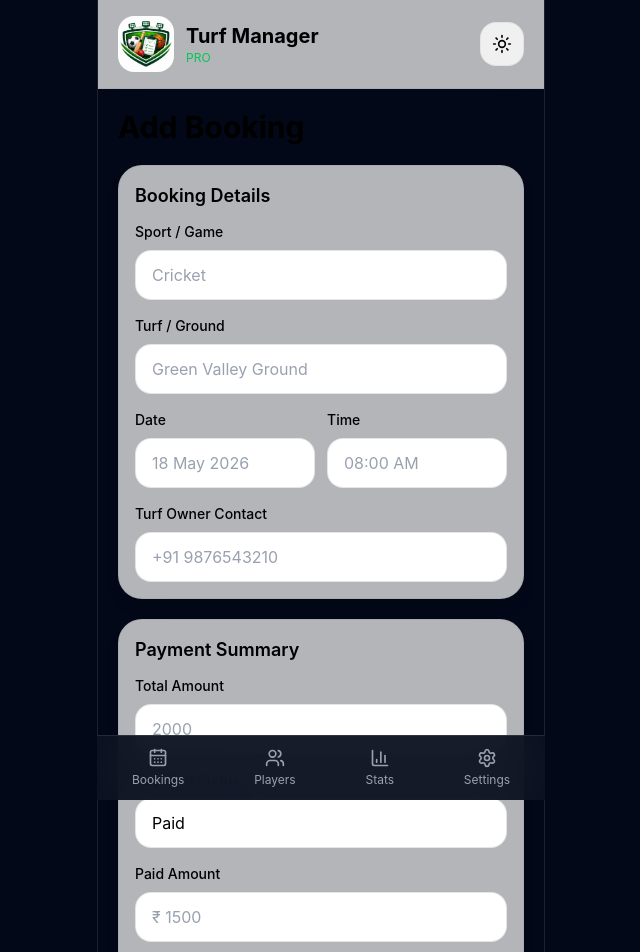
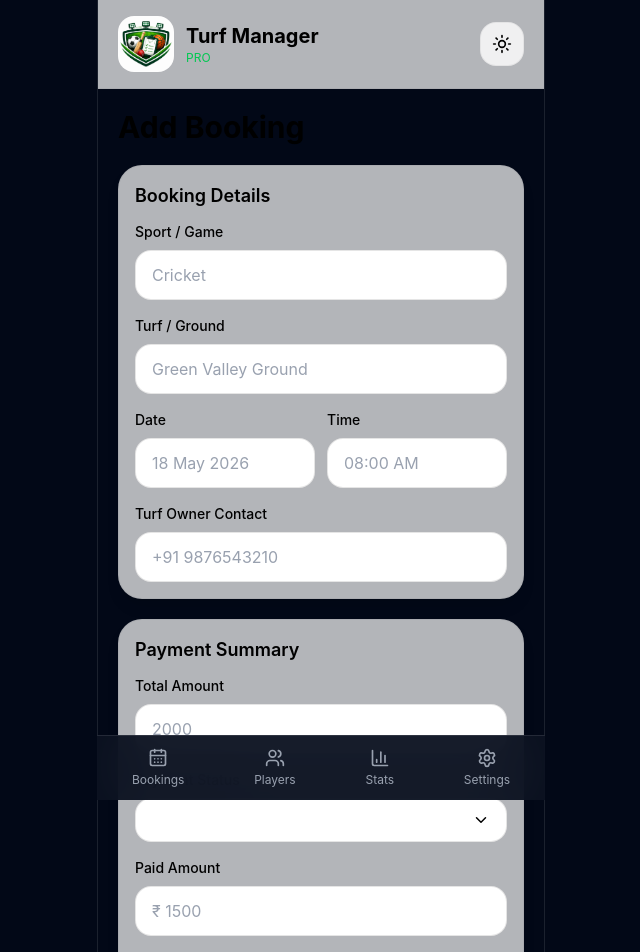
Before and after one commit to SwastikOP14/turf-manager-pro, a React (Vite) app: page /add-booking in a window 1280 px wide. Shown: the top 952 px of the page, without its empty margins (319-959 px from the left). Built offline with nearby package versions, Linux system fonts and the light colour scheme.

Commit message:
Updated project

```diff
--- a/src/pages/AddBooking/AddBooking.jsx
+++ b/src/pages/AddBooking/AddBooking.jsx
@@ -1,7 +1,6 @@
 import { useState } from "react"
 import MobileLayout from "../../components/layout/MobileLayout"
 import Modal from "../../components/common/Modal"
-
 import { useApp } from "../../context/AppContext"
 import GlassCard from "../../components/common/GlassCard"
 import SectionTitle from "../../components/common/SectionTitle"
@@ -11,14 +10,17 @@ import PrimaryButton from "../../components/common/PrimaryButton"
 
 export default function AddBooking() {
 const [playerModal, setPlayerModal] = useState(false)
+
 const {
   players,
   addPlayer,
   addBooking
 } = useApp()
+
 const [playerName, setPlayerName] = useState("")
 const [playerPhone, setPlayerPhone] = useState("")
 const [playerError, setPlayerError] = useState("")
+
 const [turf, setTurf] = useState("")
 const [sport, setSport] = useState("")
 const [amount, setAmount] = useState("")
@@ -100,15 +102,20 @@ const [status, setStatus] = useState("Paid")
             }
           />
 
-          <InputField
+          <SelectField
             label="Payment Status"
-            placeholder="Paid / Partial / Pending"
 
             value={status}
 
             onChange={(e) =>
               setStatus(e.target.value)
             }
+
+            options={[
+              "Paid",
+              "Partial",
+              "Pending"
+            ]}
           />
 
           <InputField
@@ -213,7 +220,7 @@ const [status, setStatus] = useState("Paid")
             addBooking({
               turf,
               sport,
-              amount,
+              amount: Number(amount),
               status
             })
 
```
